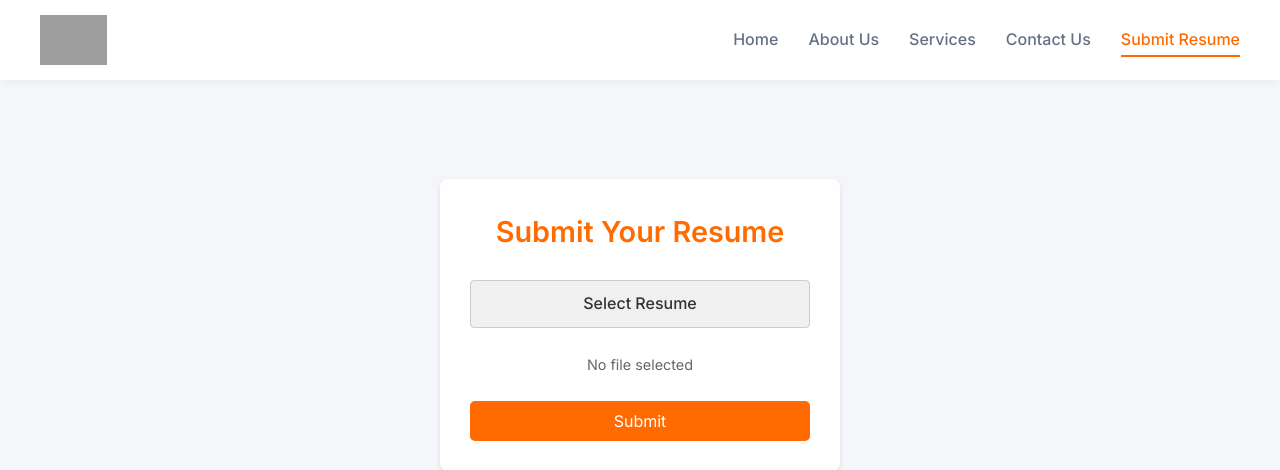
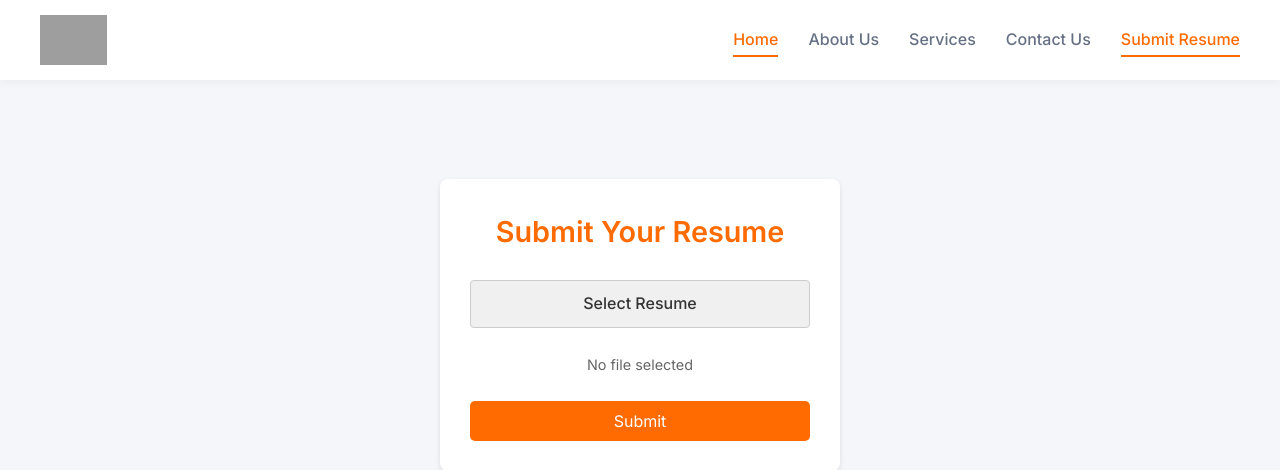
Before and after one commit to ommakvana/Resume_parsering, a Flask app: template templates/upload.html in a window 1280 px wide. Shown: the top 470 px of the page. Run offline with Flask 3, Linux system fonts and the light colour scheme; the template is opened without the code that fills it, so the values that code supplies are empty; grey boxes are pictures that could not be loaded.

```diff
--- a/templates/already_submitted.html
+++ b/templates/already_submitted.html
@@ -198,6 +198,7 @@
                     <li><a href="https://www.logbinary.com/#about">About Us</a></li>
                     <li><a href="https://www.logbinary.com/#services">Services</a></li>
                     <li><a href="https://www.logbinary.com/#contact">Contact Us</a></li>
+                    <li><a href="#" class="active">Already submitted</a></li>
                 </ul>
             </nav>
         </div>
--- a/templates/expired.html
+++ b/templates/expired.html
@@ -183,6 +183,7 @@
                     <li><a href="https://www.logbinary.com/#about">About Us</a></li>
                     <li><a href="https://www.logbinary.com/#services">Services</a></li>
                     <li><a href="https://www.logbinary.com/#contact">Contact Us</a></li>
+                    <li><a href="#" class="active">Link Expired</a></li>
                 </ul>
             </nav>
         </div>
--- a/templates/success.html
+++ b/templates/success.html
@@ -198,6 +198,7 @@
                     <li><a href="https://www.logbinary.com/#about">About Us</a></li>
                     <li><a href="https://www.logbinary.com/#services">Services</a></li>
                     <li><a href="https://www.logbinary.com/#contact">Contact Us</a></li>
+                    <li><a href="#" class="active">Success</a></li>
                 </ul>
             </nav>
         </div>
--- a/templates/upload.html
+++ b/templates/upload.html
@@ -252,10 +252,10 @@
             <img src="https://www.logbinary.com/images/logo.png" alt="LogBinary Logo" class="logo">
             <nav>
                 <ul>
-                    <li><a href="https://www.logbinary.com/">Home</a></li>
-                    <li><a href="https://www.logbinary.com/about-us">About Us</a></li>
-                    <li><a href="https://www.logbinary.com/services">Services</a></li>
-                    <li><a href="https://www.logbinary.com/contact-us">Contact Us</a></li>
+                    <li><a href="https://www.logbinary.com/" class="active">Home</a></li>
+                    <li><a href="https://www.logbinary.com/#about">About Us</a></li>
+                    <li><a href="https://www.logbinary.com/#services">Services</a></li>
+                    <li><a href="https://www.logbinary.com/#contact">Contact Us</a></li>
                     <li><a href="#" class="active">Submit Resume</a></li>
                 </ul>
             </nav>
```
